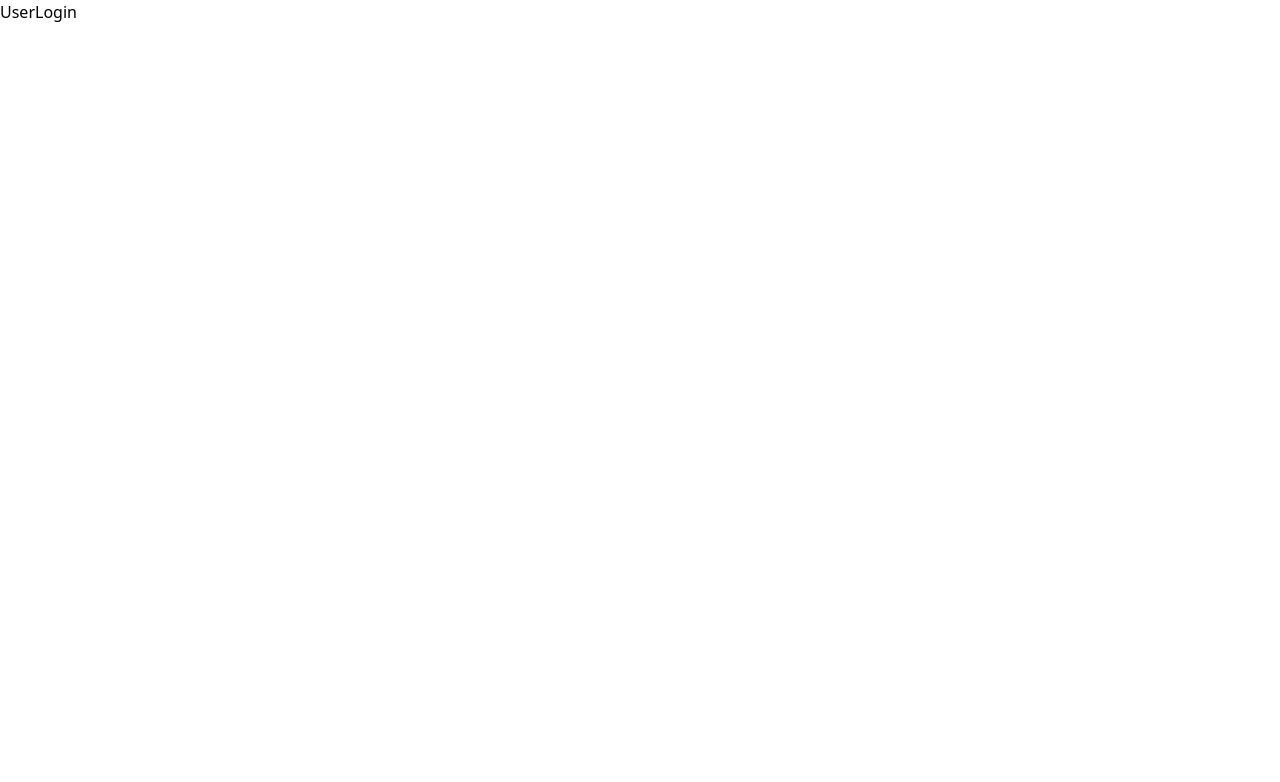
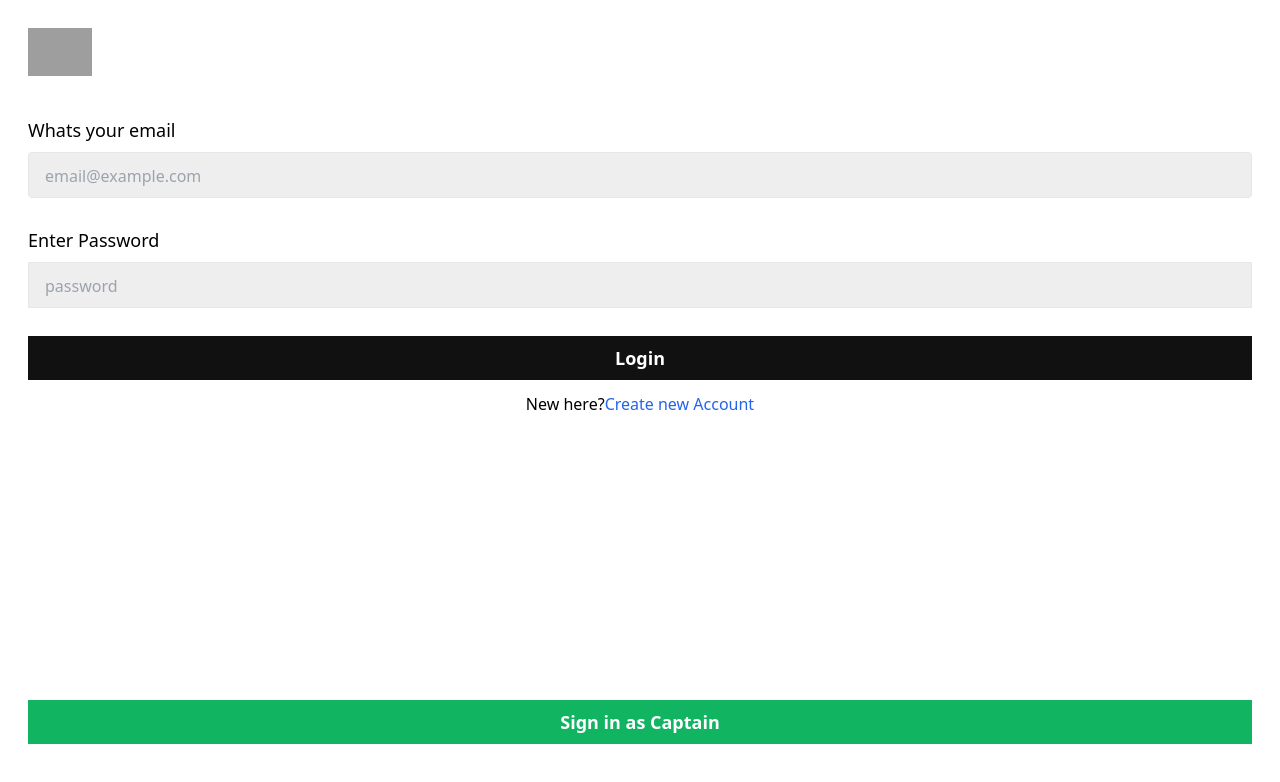
Before and after one commit to ravi-119/UBER, a React (Vite) app in the folder Frontend/: page /login in a window 1280 px wide. Shown: the top 782 px of the page. Built offline with nearby package versions, Linux system fonts and the light colour scheme; grey boxes are pictures that could not be loaded.

Commit message:
Successfully Login Page in Created

```diff
--- a/Frontend/src/pages/UserLogin.jsx
+++ b/Frontend/src/pages/UserLogin.jsx
@@ -1,8 +1,29 @@
 import React from 'react'
+import { Link } from 'react-router-dom'
 
 const UserLogin = () => {
   return (
-    <div>UserLogin</div>
+    <div className='p-7 h-screen flex flex-col justify-between'>
+      <div>
+      <img className='w-16 mb-10' src="https://upload.wikimedia.org/wikipedia/commons/c/cc/Uber_logo_2018.png" alt="" />
+      <form className=''>
+
+        <h3 className='text-lg font-medium mb-2'>Whats your email</h3>
+        <input className='bg-[#eeeeee] mb-7 rounded px-4 py-2 border w-full text-lg placeholder:text-base' required type="email" placeholder='email@example.com' />
+
+        <h3 className='text-lg font-medium mb-2'>Enter Password</h3>
+        <input className='bg-[#eeeeee] mb-7 rounnded px-4 py-2 border w-full text-lg placeholder:text-base' required type="password" placeholder='password' />
+
+        <button className='bg-[#111] text-white font-semibold mb-3 rounnded px-4 py-2  w-full text-lg placeholder:text-base'>Login</button>
+
+        <p className='text-center'>New here?<Link to='/signup' className='text-blue-600'>Create new Account</Link></p>
+
+      </form>
+      </div>
+      <div>
+        <button className='bg-[#10b461] text-white font-semibold mb-7 rounnded px-4 py-2  w-full text-lg placeholder:text-base'>Sign in as Captain</button>
+      </div>
+    </div>
   )
 }
 
```
